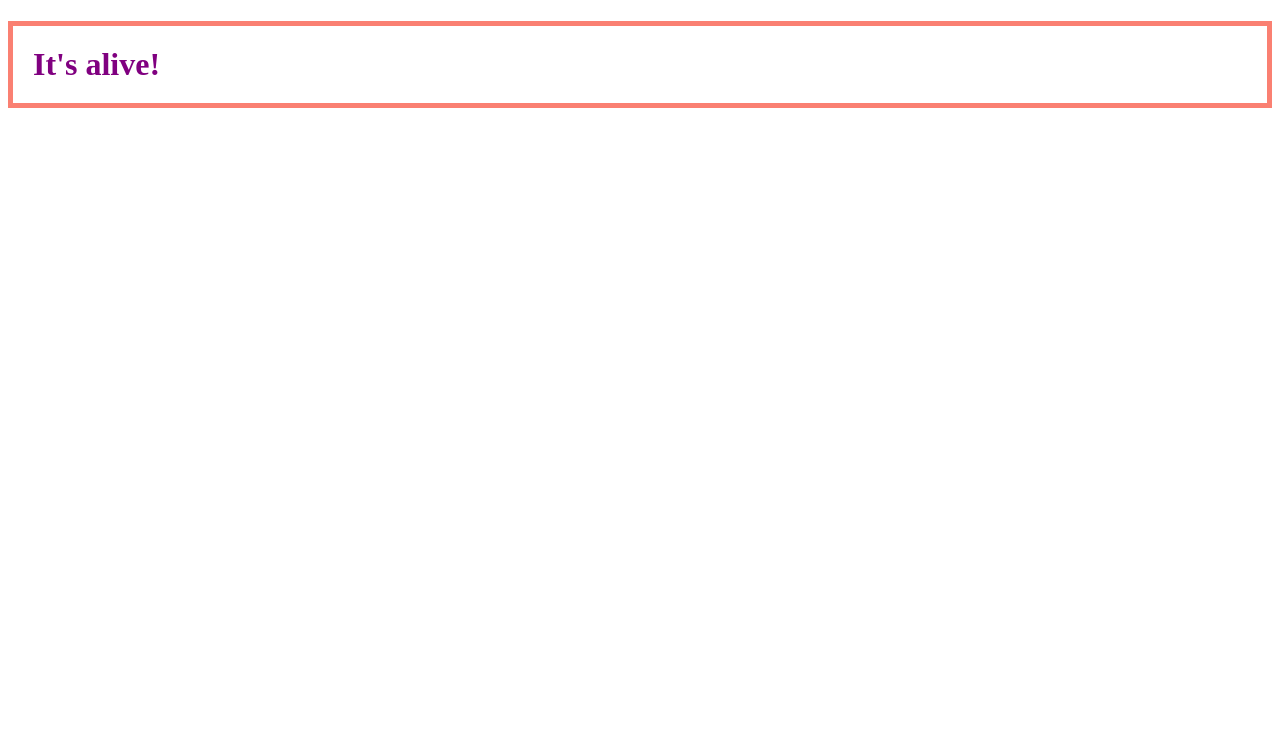
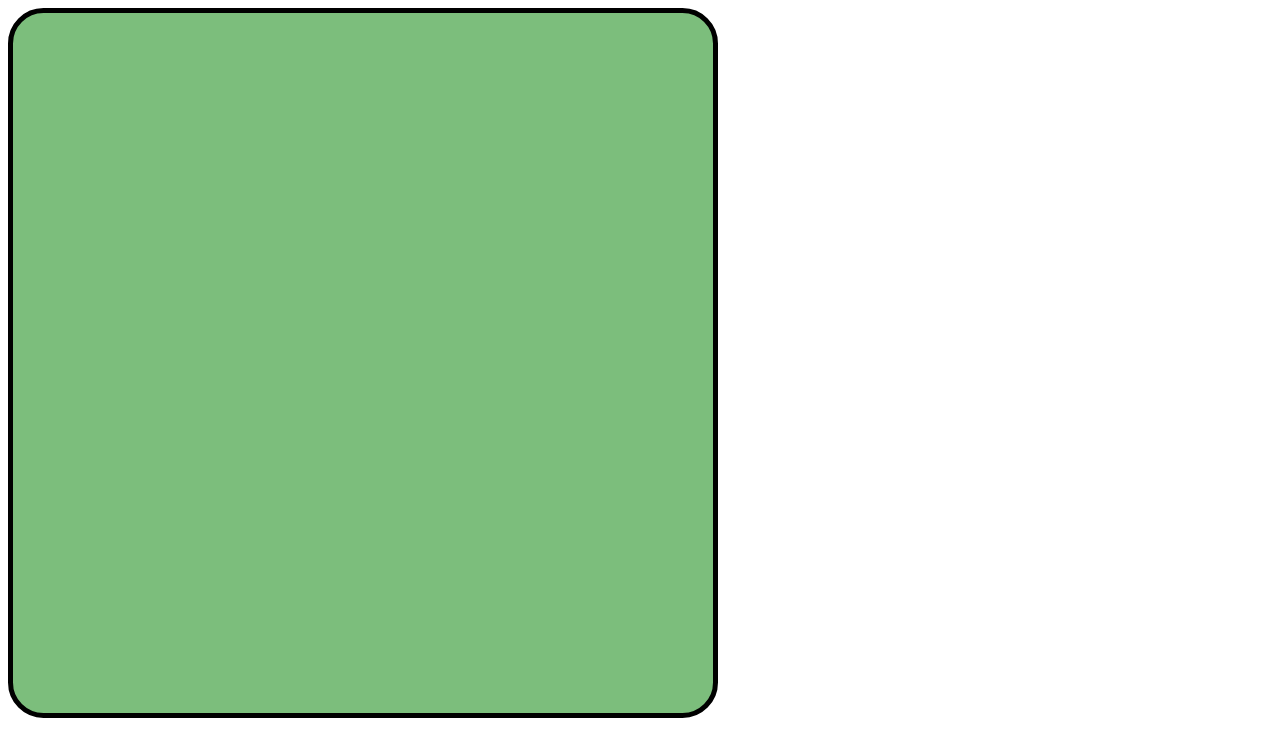
Before and after one commit to AntonJames-Sistence/Torque, a website built with webpack: page index.html in a window 1280 px wide. Built offline with nearby package versions, Linux system fonts and the light colour scheme.

Commit message:
add PlayerCar class

```diff
--- a/index.html
+++ b/index.html
@@ -13,7 +13,9 @@
   </head>
 
   <body>
-    <div id="main"></div>
+    <div id="main">
+      <canvas id="screen" height="700px" width="700px"></canvas>
+    </div>
   </body>
 
 </html>
--- a/src/index.js
+++ b/src/index.js
@@ -1,9 +1,32 @@
-import Example from './scripts/exsample';
+// import Example from './scripts/exsample';
+import PlayerCar from './scripts/playerCar';
 
 document.addEventListener('DOMContentLoaded', () => {
-    console.log('Hello world!')
+    console.log('Hello from index.js!')
 
+    // getiing canvas
+    const screen = document.getElementById('screen');
+    const ctx = screen.getContext("2d");
 
-    const main = document.getElementById('main');
-    new Example(main);
+    // creating player car
+    const playerCar = new PlayerCar();
+
+    // creating starting position for players car
+    // let startingPos = [0, 600];
+
+    // function runAnimation(car) {
+    //     // clean canvas before each frame
+    //     ctx.clearRect(0, 0, screen.width, screen.height);
+
+    //     // draw canvas using playercar as img, starting pos as position
+    //     ctx.drawImage(car.carImg, startingPos[0], startingPos[1], 55, 90);
+    //     // checking if it is still inside field
+    //     if (startingPos[0] < 650){
+    //         startingPos[0] += 1;
+    //     }
+    //     // request animation from canvas
+    //     requestAnimationFrame(() => runAnimation(car));
+    // }
+    // runAnimation(playerCar);
+
 })
--- a/src/index.scss
+++ b/src/index.scss
@@ -1,5 +1,6 @@
 @import  "./styles/ex.scss";
+@import "./styles/canvas.scss";
 
-#main {
-    color: $color
-}
+// #main {
+//     color: $color
+// }
--- a/src/scripts/exsample.js
+++ b/src/scripts/exsample.js
@@ -1,15 +1,15 @@
-class Example {
-    constructor(htmlEle) {
-        this.htmlEle = htmlEle,
-        this.htmlEle.innerHTML = "<h1>It's alive!</h1>",
+// class Example {
+//     constructor(htmlEle) {
+//         this.htmlEle = htmlEle,
+//         this.htmlEle.innerHTML = "<h1>It's alive!</h1>",
 
-        this.handleClick = this.handleClick.bind(this);
-        this.htmlEle.addEventListener('click', this.handleClick);
-    }
+//         this.handleClick = this.handleClick.bind(this);
+//         this.htmlEle.addEventListener('click', this.handleClick);
+//     }
 
-    handleClick() {
-        this.htmlEle.children[0].innerText = "OiOi"
-    }
-}
+//     handleClick() {
+//         this.htmlEle.children[0].innerText = "OiOi"
+//     }
+// }
 
-export default Example;
+// export default Example;
--- /dev/null
+++ b/src/scripts/playerCar.js
@@ -0,0 +1,9 @@
+class PlayerCar {
+    constructor() {
+        const playerCar = new Image();
+        playerCar.src = "resources/playerCarImage.png";
+        this.carImg = playerCar;
+    }
+}
+
+export default PlayerCar;
--- /dev/null
+++ b/src/styles/canvas.scss
@@ -0,0 +1,5 @@
+canvas {
+    border-radius: 5%;
+    background-color: rgba(0, 128, 0, 0.513);
+    border: 5px solid black
+}
```
Also changed, not shown: dist/main.css, dist/main.js, resources/playerCarImage.png (added), resources/playerCarImageFull.png (added), resources/random.png (added).
